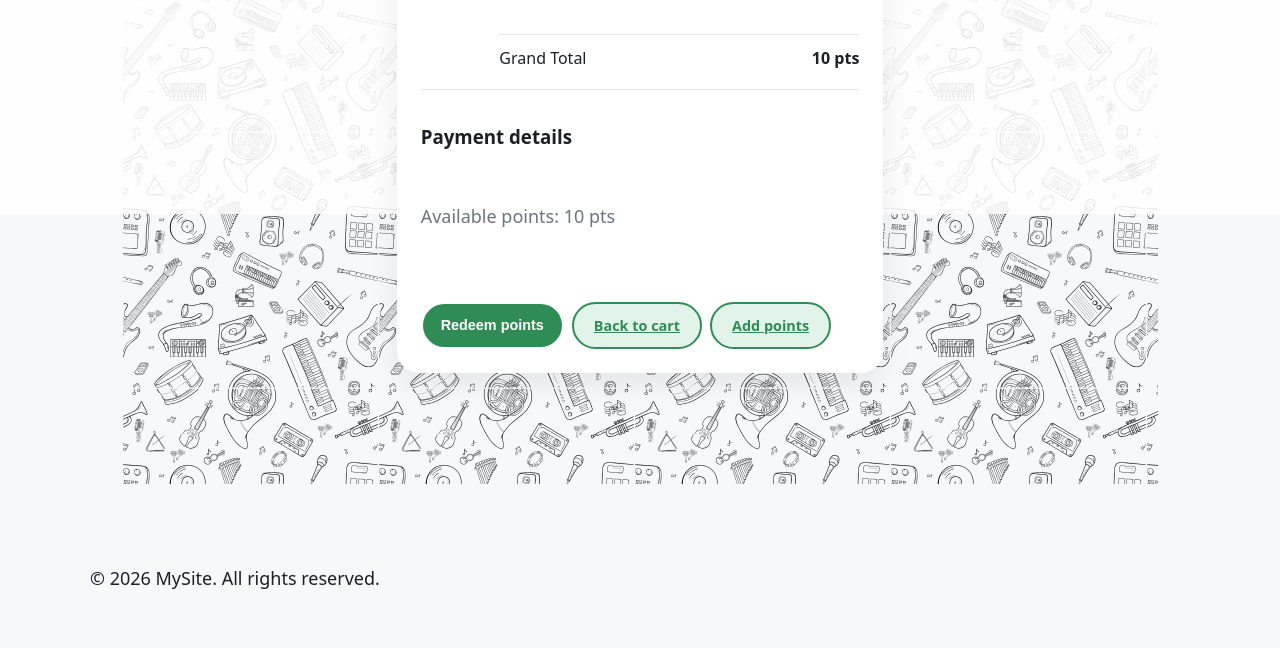
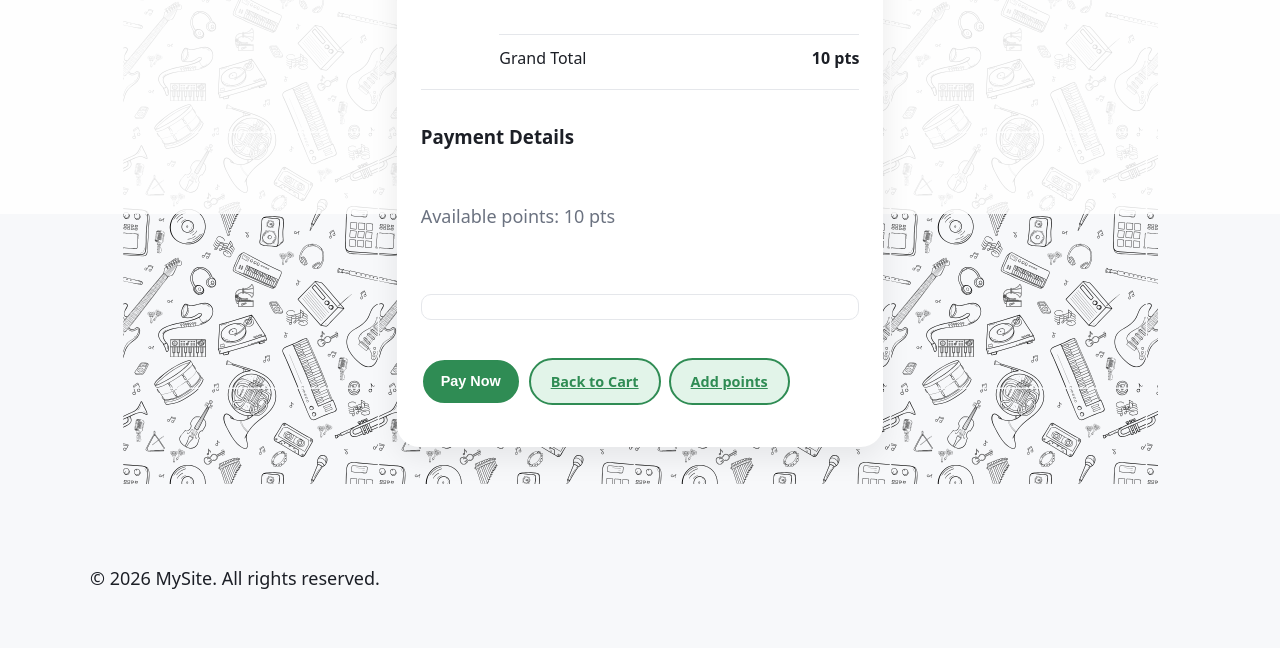
Before and after one commit to Graeza/vgh, a Django app: template products/templates/products/checkout.html in a window 1280 px wide. Shown: the part 586-1234 px from the top of the page. Run offline with Django 4.2, Linux system fonts and the light colour scheme; the template is opened without the code that fills it: most values are stand-ins (such as "Sample title", 1, 10 or a date in 2020); some libraries are stand-ins or nearby versions.

Commit message:
Update checkout payment section markup to Stripe-style layout

```diff
--- a/products/templates/products/checkout.html
+++ b/products/templates/products/checkout.html
@@ -63,8 +63,9 @@
       </div>
 
       <div class="invoice-payment stack">
-        <h3>Payment details</h3>
+        <h3>Payment Details</h3>
         <p class="text-muted">Available points: {{ available_points }} pts</p>
+        <script src="https://js.stripe.com/v3/"></script>
         {% if needs_shipping_details_form %}
           <div class="stack" style="margin-bottom: 1rem;">
             <p class="text-muted">Shipping is selected and we still need your contact and address details.</p>
@@ -84,14 +85,16 @@
             </form>
           </div>
         {% endif %}
-        <form method="post" class="auth-form stack checkout-form">
+        <form id="payment-form" method="post" class="auth-form stack checkout-form">
           {% csrf_token %}
           <input type="hidden" name="action" value="redeem-points">
+          <div id="payment-element" class="stripe-element"></div>
           <div class="row" style="gap:0.5rem;">
-            <button type="submit" class="btn btn-primary cart-summary__cta" {% if total > available_points or total == 0 or needs_shipping_details_form %}disabled{% endif %}>Redeem points</button>
-            <a href="{% url 'cart' %}" class="btn btn-soft cart-summary__cta">Back to cart</a>
+            <button id="submit" type="submit" class="btn btn-primary cart-summary__cta" {% if total > available_points or total == 0 or needs_shipping_details_form %}disabled{% endif %}>Pay Now</button>
+            <a href="{% url 'cart' %}" class="btn btn-soft cart-summary__cta">Back to Cart</a>
             <a href="{% url 'account' %}" class="btn btn-soft cart-summary__cta">Add points</a>
           </div>
+          <div id="payment-message" class="payment-error"></div>
         </form>
         {% if total > available_points %}
           <p class="text-muted">You need {{ needed_points }} more points to complete this purchase.</p>
```
